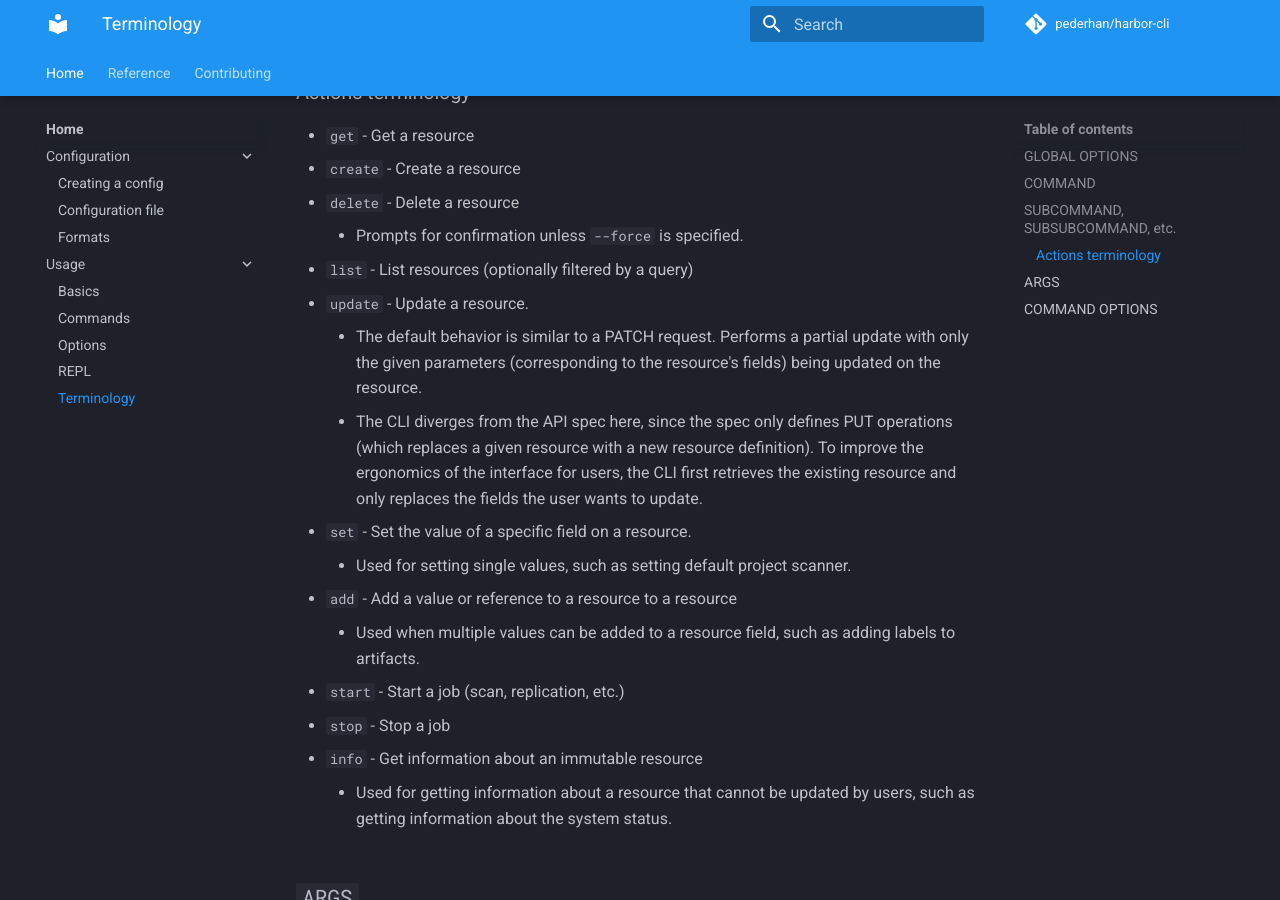
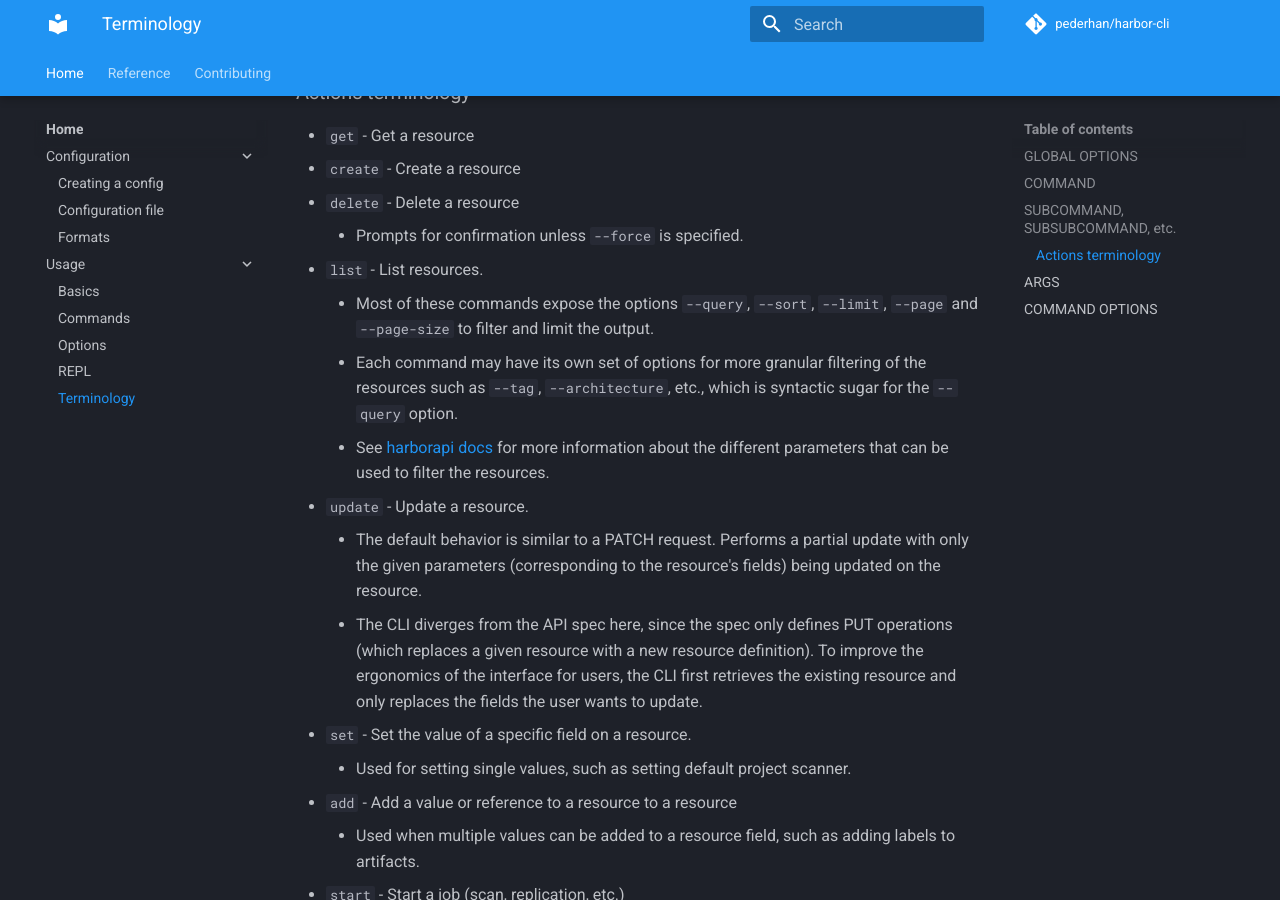
Before and after one commit to unioslo/harbor-cli, an MkDocs documentation site: the page built from docs/usage/terminology.md, in a window 1280 px wide and 900 px high, scrolled down 1056 px. Built offline with MkDocs 1.6.1 and Material for MkDocs 9.7.7, drawn with Linux system fonts in a browser that asks for light colours; comment, search, counter and statistics services are not loaded.

Commit message:
Docs: add missing sections

```diff
--- a/docs/usage/terminology.md
+++ b/docs/usage/terminology.md
@@ -42,7 +42,10 @@ The final subcommand is the _action_ to perform on the resource, such as `create
 * `create` - Create a resource
 * `delete` - Delete a resource
     * Prompts for confirmation unless `--force` is specified.
-* `list` - List resources (optionally filtered by a query)
+* `list` - List resources.
+    * Most of these commands expose the options `--query`, `--sort`, `--limit`, `--page` and `--page-size` to filter and limit the output.
+    * Each command may have its own set of options for more granular filtering of the resources such as `--tag`, `--architecture`, etc., which is syntactic sugar for the `--query` option.
+    * See [harborapi docs](https://pederhan.github.io/harborapi/usage/methods/read/#fetch-multiple-resources) for more information about the different parameters that can be used to filter the resources.
 * `update` - Update a resource.
     * The default behavior is similar to a PATCH request. Performs a partial update with only the given parameters (corresponding to the resource's fields) being updated on the resource.
     * The CLI diverges from the API spec here, since the spec only defines PUT operations (which replaces a given resource with a new resource definition). To improve the ergonomics of the interface for users, the CLI first retrieves the existing resource and only replaces the fields the user wants to update.
```
Also changed, not shown: docs/configuration/config-file.md (+7 -5 lines).
